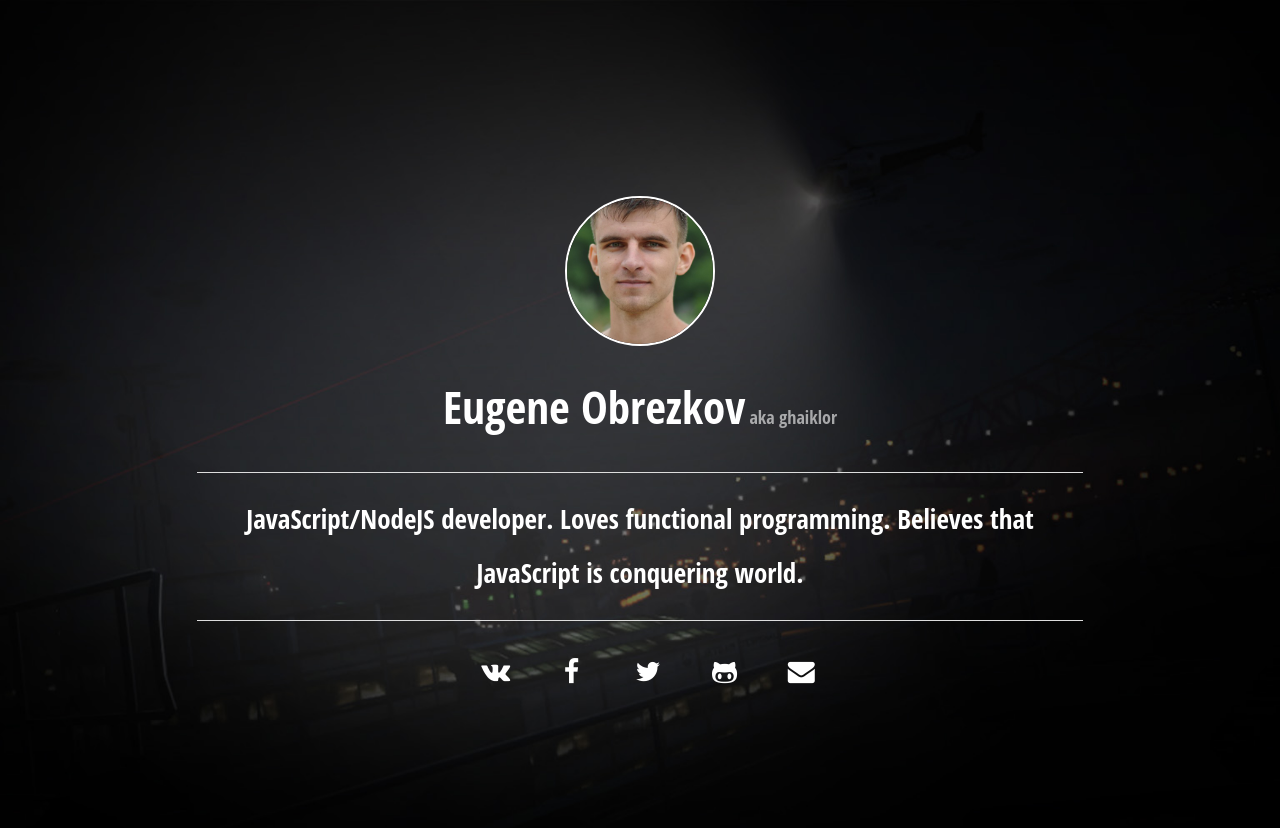
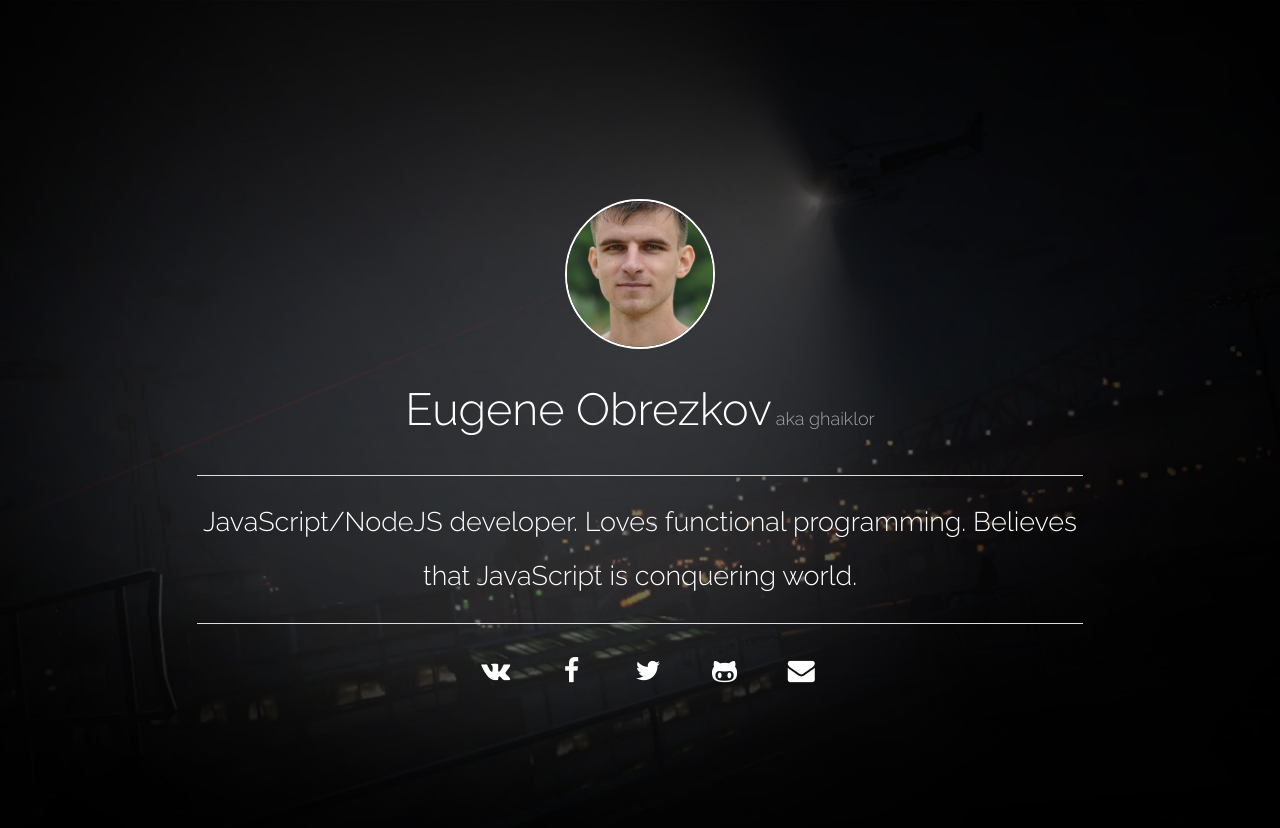
Before and after one commit to ghaiklor/ghaiklor.com, a Jekyll site: the page built from index.html, in a window 1280 px wide. Shown: the top 828 px of the page. Built offline with Jekyll 4.4.1, drawn with Linux system fonts in a browser that asks for light colours; some web fonts are replaced.

Commit message:
Change font family

```diff
--- a/_includes/head.html
+++ b/_includes/head.html
@@ -44,7 +44,7 @@
   <link rel="shortcut icon" type="image/x-icon" href="{{ site.baseurl }}/favicon.ico">
 
   <!-- CSS STYLES -->
-  <link rel="stylesheet" href="//fonts.googleapis.com/css?family=Fenix:400,400italic">
+  <link href='http://fonts.googleapis.com/css?family=Raleway:300' rel='stylesheet' type='text/css'>
   <link rel="stylesheet" href="{{site.baseurl}}/assets/css/normalize.css"/>
   <link rel="stylesheet" href="{{site.baseurl}}/assets/css/foundation.min.css"/>
   <link rel="stylesheet" href="{{site.baseurl}}/assets/css/fontello.css"/>
--- a/assets/css/styles.css
+++ b/assets/css/styles.css
@@ -14,7 +14,8 @@
   -moz-transition: 0.5s ease-in-out;
   -o-transition: 0.5s ease-in-out;
   transition: 0.5s ease-in-out;
-  font-family: 'Open Sans Condensed', sans-serif;
+  font-family: 'Raleway', sans-serif;
+  font-weight: 300;
   color: white;
 }
 
@@ -80,7 +81,7 @@
 }
 
 .landing-page .contacts-group .contacts-item {
-  font-family: 'Open Sans Condensed', sans-serif;
+  font-family: 'Raleway', sans-serif;
   font-size: 3vh;
   margin-left: 1rem;
   border: 0;
@@ -107,7 +108,7 @@
 
 .blog-page .post-title > a {
   font-size: 6vh;
-  font-family: 'Open Sans Condensed', sans-serif;
+  font-family: 'Raleway', sans-serif;
   font-weight: bold;
   color: black;
 }
@@ -134,7 +135,7 @@
 
 .post-page .post-title > a {
   font-size: 6vh;
-  font-family: 'Open Sans Condensed', sans-serif;
+  font-family: 'Raleway', sans-serif;
   font-weight: bold;
   color: black;
 }
```
